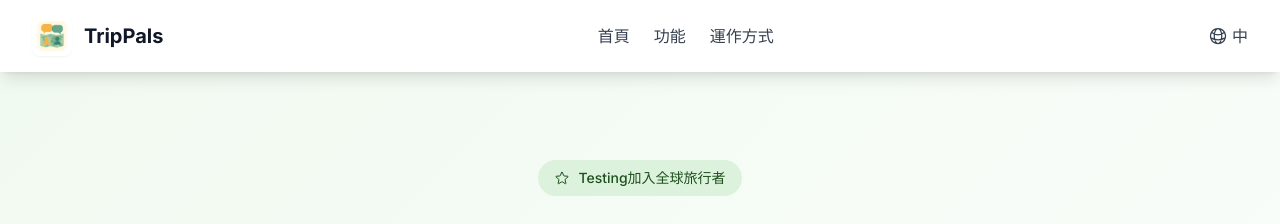
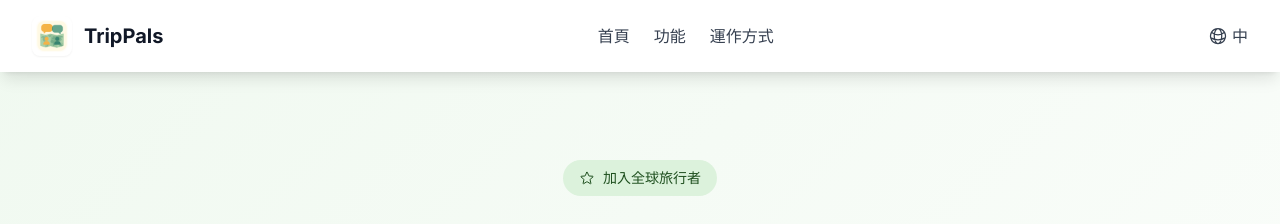
Before and after one commit to tcf01/trippals-frontend-website, a React (Create React App) app: page / in a window 1280 px wide. Shown: the top 224 px of the page. Built offline with nearby package versions, Linux system fonts and the light colour scheme.

Commit message:
feat: remove testing

```diff
--- a/src/components/Hero.tsx
+++ b/src/components/Hero.tsx
@@ -43,7 +43,6 @@ const Hero: React.FC = () => {
                             className="inline-flex items-center px-4 py-2 bg-primary-100 text-primary-700 rounded-full text-sm font-medium"
                         >
                             <StarIcon className="w-4 h-4 mr-2" />
-                            Testing
                             {t('hero.badge')}
                         </motion.div>
 
```
